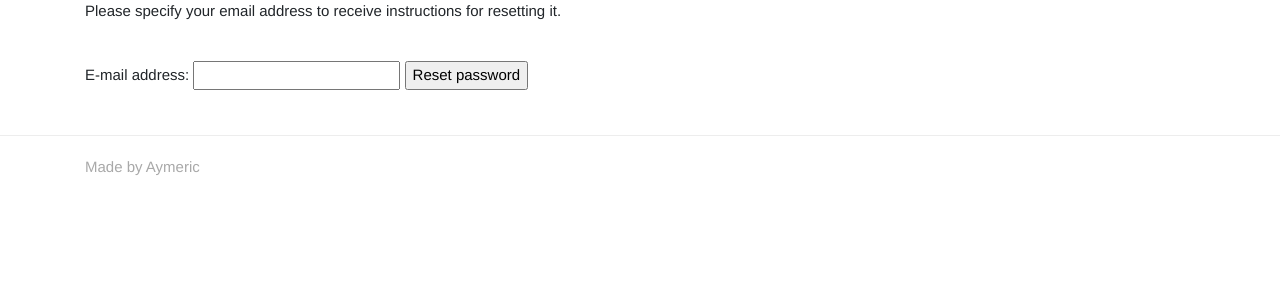
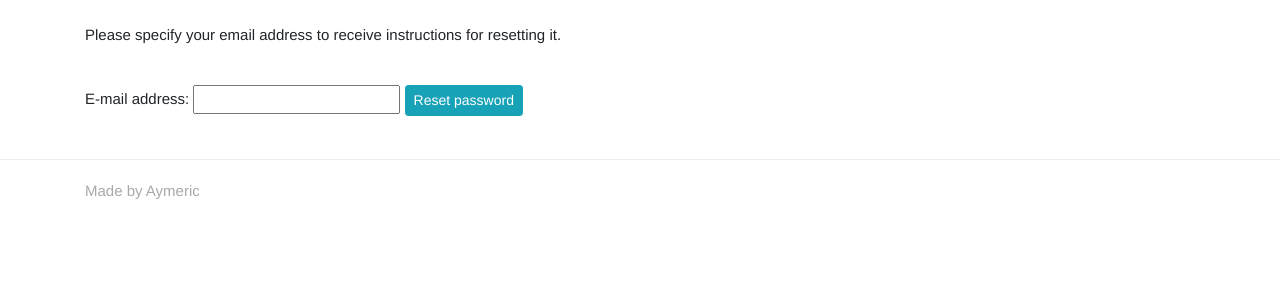
Before and after one commit to comanezz/unicorn_attractor, a Django app: a page that uses templates/registration/password_reset_form.html in a window 1280 px wide. Shown: the part 56-356 px from the top of the page. Run offline with Django 3.2, Linux system fonts and the light colour scheme; some libraries are stand-ins or nearby versions.

Commit message:
Btn submit changed. Margin top added to the form

```diff
--- a/templates/registration/password_reset_form.html
+++ b/templates/registration/password_reset_form.html
@@ -5,7 +5,7 @@
 {% block page_heading %}Reset Password{% endblock %}
 
 {% block content %}
-    <form method="post" class="accountform">
+    <form method="post" class="accountform mt-4">
         <p>Please specify your email address to receive instructions for resetting it.</p>
         <br>
         <div style="display:none">
@@ -13,6 +13,6 @@
         </div>
          {{ form.email.errors }}
         <!-- label is for id_ email and the reason we use id_email is because Django will prepend any fields with id_ -->
-        <p><label for="id_email" class="control-label required-field">E-mail address:</label> {{ form.email }} <input type="submit" value="Reset password" /></p>
+        <p><label for="id_email" class="control-label required-field">E-mail address:</label> {{ form.email }} <input type="submit" class="btn btn-info btn-sm" value="Reset password" /></p>
     </form>
 {% endblock %}
```
